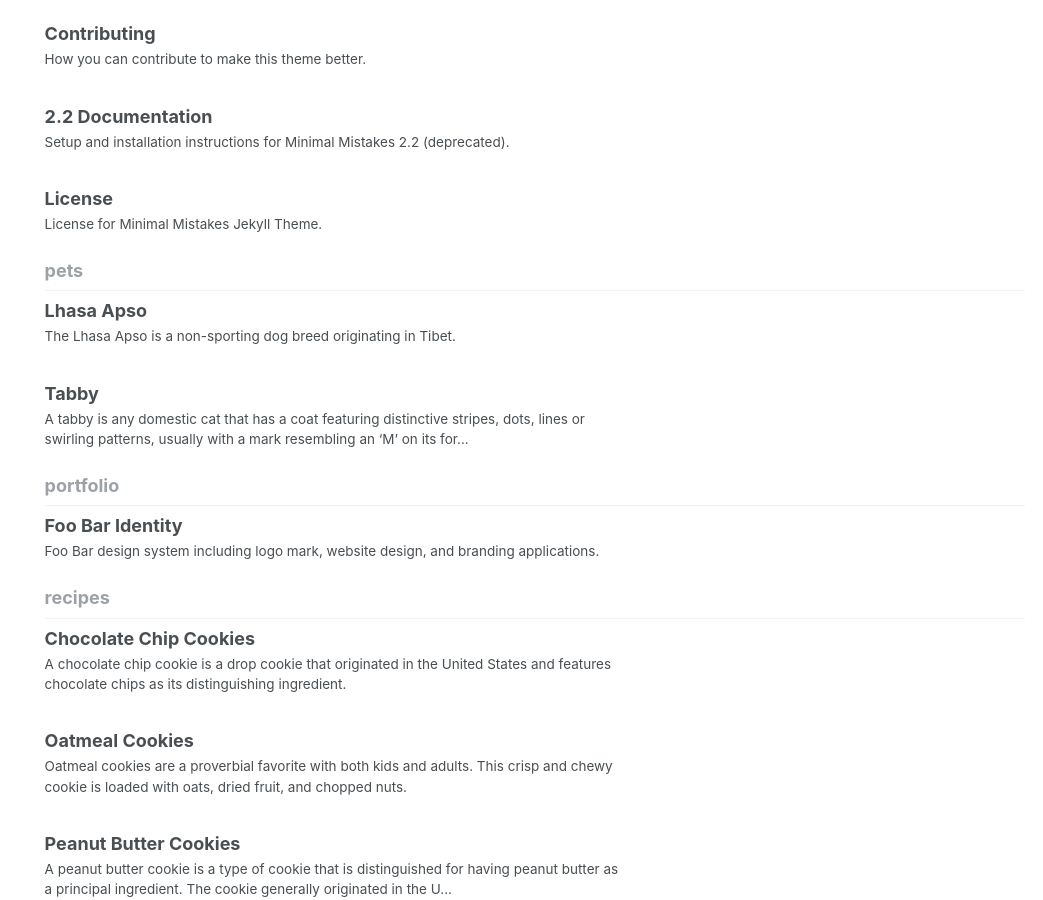
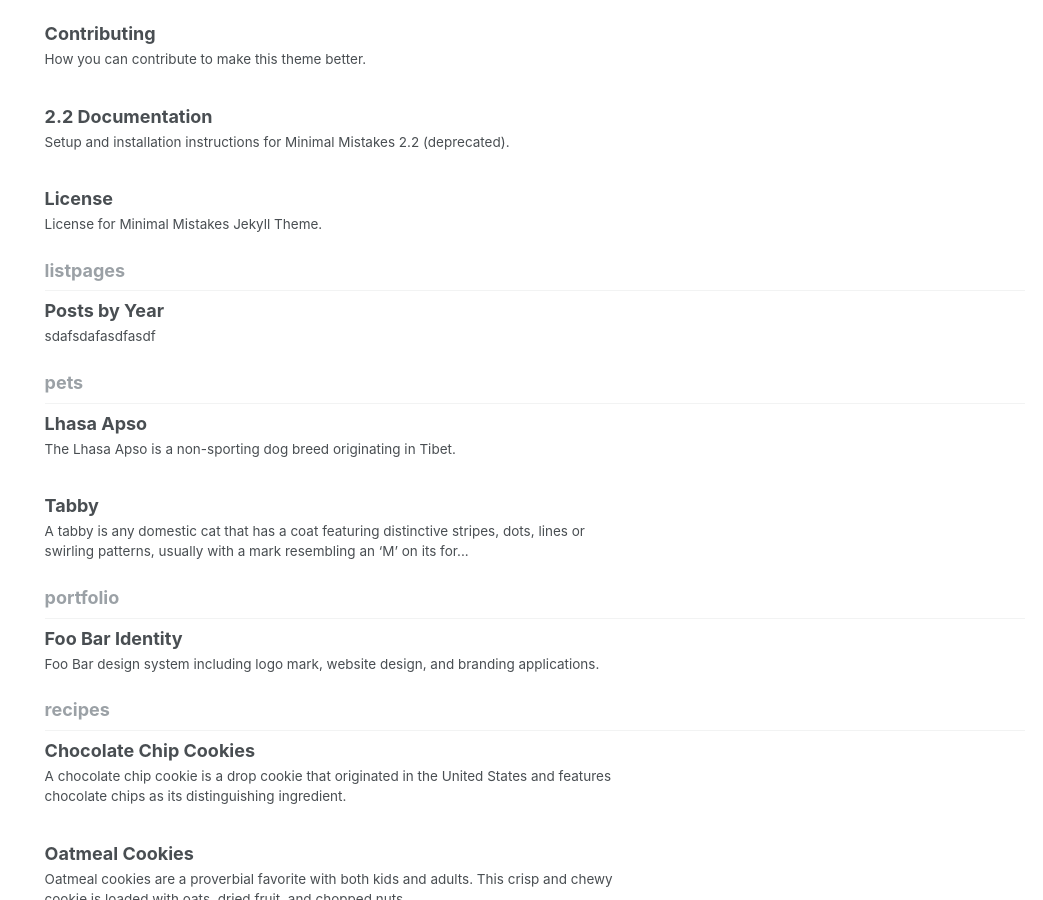
Before and after one commit to SofWa/custom-minimal-mistakes, a Jekyll site: the page built from _pages/collection-archive.html, in a window 1280 px wide and 900 px high, scrolled down 1609 px. Shown: the whole window, without its empty margins (237-1280 px from the left). Built offline with Jekyll 4.4.1, drawn with Linux system fonts in a browser that asks for light colours; part of the change alters nothing that is shown.

Commit message:
Update _config.yml

```diff
--- a/_config.yml
+++ b/_config.yml
@@ -161,6 +161,9 @@ collections:
   portfolio:
     output: true
     permalink: /:collection/:path/
+  listpages:
+    output: true
+    permalink: /:collection/:path/
 
 
 # Defaults
```
